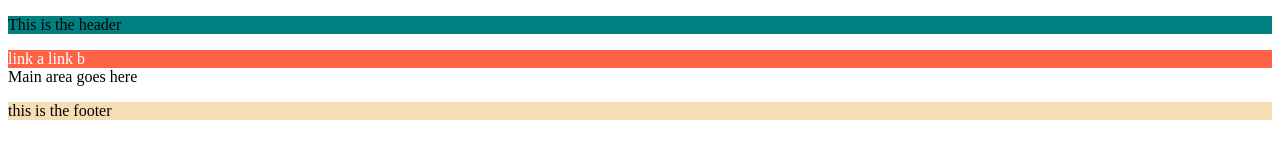
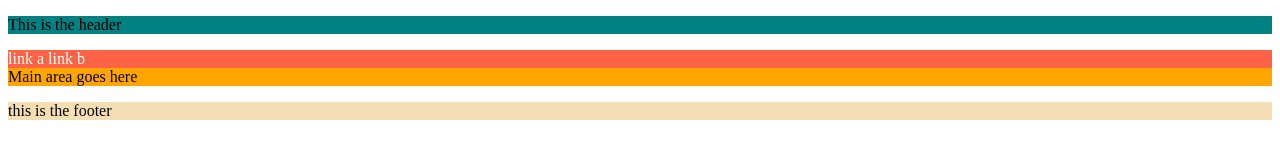
Before and after one commit to clurts/mergeconflict, a plain HTML site: page index.html in a window 1280 px wide. Drawn offline with Linux system fonts and the light colour scheme.

Commit message:
Update style.css

```diff
--- a/css/style.css
+++ b/css/style.css
@@ -8,6 +8,13 @@ nav a {
     color: white;
     text-decoration: none;
 }
+
+main {
+    background: orange;
+    color: black;
+}
+
+
 footer {
     background-color: wheat;
 }
```
